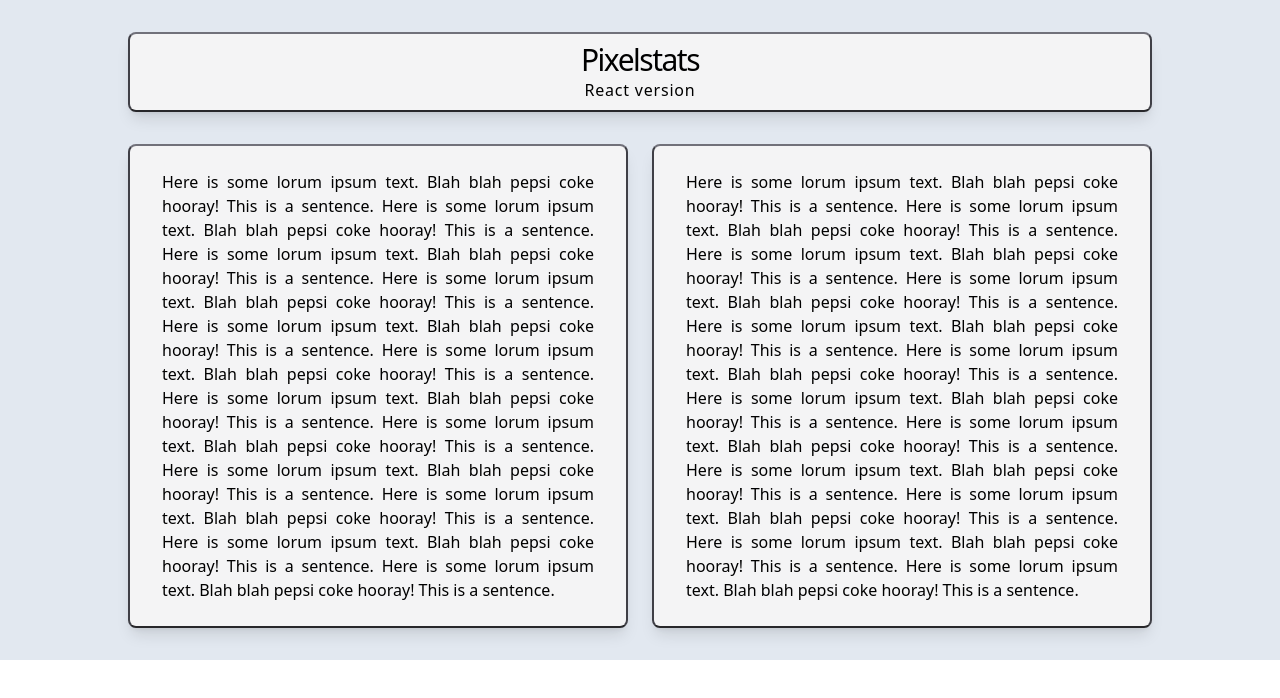
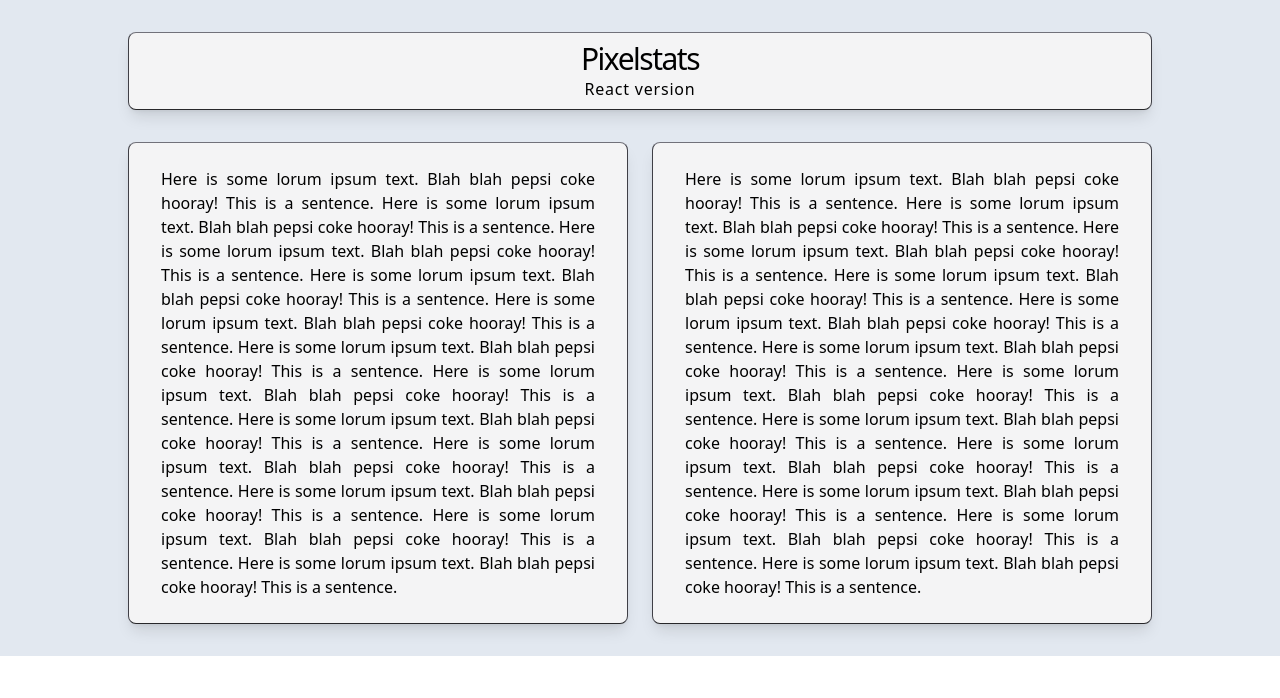
Before and after one commit to StinkyDubeau/pixelstats, a React (Vite) app: page / in a window 1280 px wide. Shown: the top 698 px of the page. Built offline with nearby package versions, Linux system fonts and the light colour scheme.

Commit message:
Tune border

```diff
--- a/src/App.jsx
+++ b/src/App.jsx
@@ -8,20 +8,20 @@ function App() {
             <div className="bg-slate-200">
                 <div className="py-4 px-10">
 
-                    <div className="mx-auto my-4 max-w-screen-lg rounded-lg border-t-zinc-500 border-x-zinc-700 border-b-zinc-800 bg-zinc-100 border-2 p-2 text-center shadow-lg">
+                    <div className="mx-auto my-4 max-w-screen-lg rounded-lg border-t-zinc-500 border-x-zinc-700 border-b-zinc-800 bg-zinc-100 border p-2 text-center shadow-lg">
                         <h1 className="text-3xl tracking-tighter">Pixelstats</h1>
                         <p className="tracking-wider">React version</p>
                     </div>
 
                     <div className="mx-auto flex gap-6 max-w-screen-lg">
 
-                        <div className="fmx-auto my-4  rounded-lg border-t-zinc-500 border-x-zinc-700 border-b-zinc-800 bg-zinc-100 border-2 p-2 text-center shadow-lg">
+                        <div className="fmx-auto my-4  rounded-lg border-t-zinc-500 border-x-zinc-700 border-b-zinc-800 bg-zinc-100 border p-2 text-center shadow-lg">
                             <div className="px-2 py-4 sm:px-6 sm-py-6">
                                 <p className="text-justify">Here is some lorum ipsum text. Blah blah pepsi coke hooray! This is a sentence. Here is some lorum ipsum text. Blah blah pepsi coke hooray! This is a sentence. Here is some lorum ipsum text. Blah blah pepsi coke hooray! This is a sentence. Here is some lorum ipsum text. Blah blah pepsi coke hooray! This is a sentence. Here is some lorum ipsum text. Blah blah pepsi coke hooray! This is a sentence. Here is some lorum ipsum text. Blah blah pepsi coke hooray! This is a sentence. Here is some lorum ipsum text. Blah blah pepsi coke hooray! This is a sentence. Here is some lorum ipsum text. Blah blah pepsi coke hooray! This is a sentence. Here is some lorum ipsum text. Blah blah pepsi coke hooray! This is a sentence. Here is some lorum ipsum text. Blah blah pepsi coke hooray! This is a sentence. Here is some lorum ipsum text. Blah blah pepsi coke hooray! This is a sentence. Here is some lorum ipsum text. Blah blah pepsi coke hooray! This is a sentence. </p>
                             </div>
                         </div>
 
-                        <div className="mx-auto my-4 rounded-lg border-t-zinc-500 border-x-zinc-700 border-b-zinc-800 bg-zinc-100 border-2 p-2 text-center shadow-lg">
+                        <div className="mx-auto my-4 rounded-lg border-t-zinc-500 border-x-zinc-700 border-b-zinc-800 bg-zinc-100 border p-2 text-center shadow-lg">
                             <div className="px-2 py-4 sm:px-6 sm-py-6">
                                 <p className="text-justify">Here is some lorum ipsum text. Blah blah pepsi coke hooray! This is a sentence. Here is some lorum ipsum text. Blah blah pepsi coke hooray! This is a sentence. Here is some lorum ipsum text. Blah blah pepsi coke hooray! This is a sentence. Here is some lorum ipsum text. Blah blah pepsi coke hooray! This is a sentence. Here is some lorum ipsum text. Blah blah pepsi coke hooray! This is a sentence. Here is some lorum ipsum text. Blah blah pepsi coke hooray! This is a sentence. Here is some lorum ipsum text. Blah blah pepsi coke hooray! This is a sentence. Here is some lorum ipsum text. Blah blah pepsi coke hooray! This is a sentence. Here is some lorum ipsum text. Blah blah pepsi coke hooray! This is a sentence. Here is some lorum ipsum text. Blah blah pepsi coke hooray! This is a sentence. Here is some lorum ipsum text. Blah blah pepsi coke hooray! This is a sentence. Here is some lorum ipsum text. Blah blah pepsi coke hooray! This is a sentence. </p>
                             </div>
```
